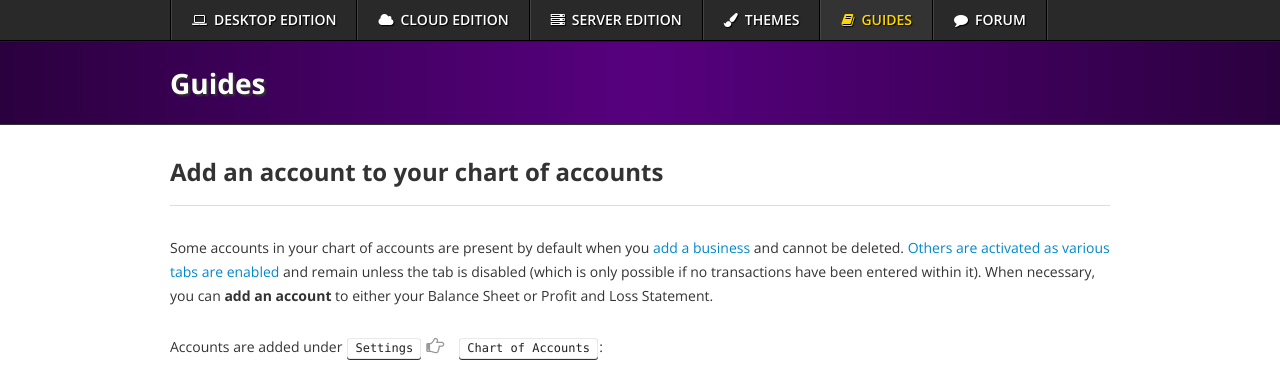
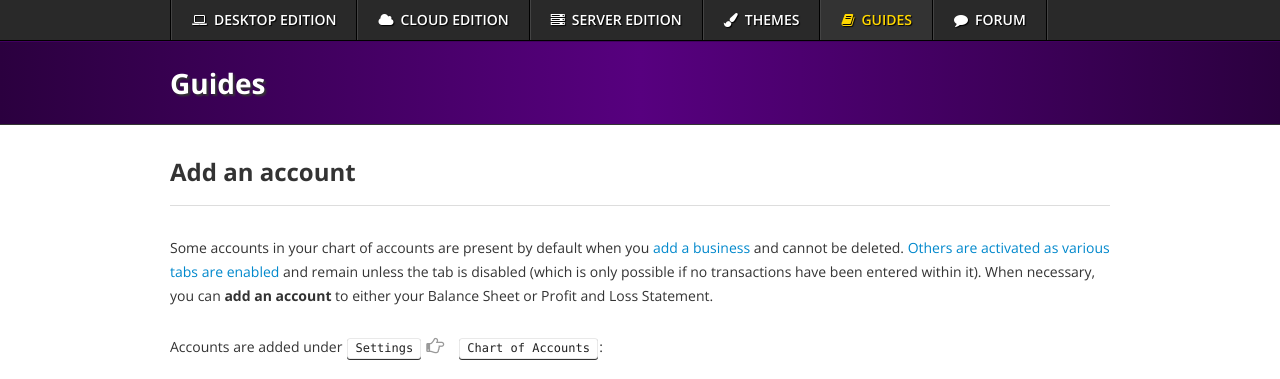
Before and after one commit to 3etechinns/www.manager.io, a Jekyll site: the page built from _guides/9812.html, in a window 1280 px wide and 900 px high, cut to the strip 0-379 px from the top of the window. Built offline with Jekyll 4.4.1, drawn with Linux system fonts in a browser that asks for light colours; nearby versions of some CDN libraries; comment, search, counter and statistics services are not loaded.

Commit message:
Updating existing guide

```diff
--- a/_guides/9812.html
+++ b/_guides/9812.html
@@ -1,7 +1,7 @@
 ---
 layout: guide
-title: Add an account to your chart of accounts
-tags: chart-of-accounts settings
+title: Add an account
+tags: settings chart-of-accounts
 ---
 {% raw %}
 <p>Some accounts in your chart of accounts are present by default when you <a href="/guides/9265">add a business</a> and cannot be deleted. <a href="/guides/9181">Others are activated as various tabs are enabled</a> and remain unless the tab is disabled (which is only possible if no transactions have been entered within it). When necessary, you can <strong>add an account</strong> to either your Balance Sheet or Profit and Loss Statement.</p>
```
